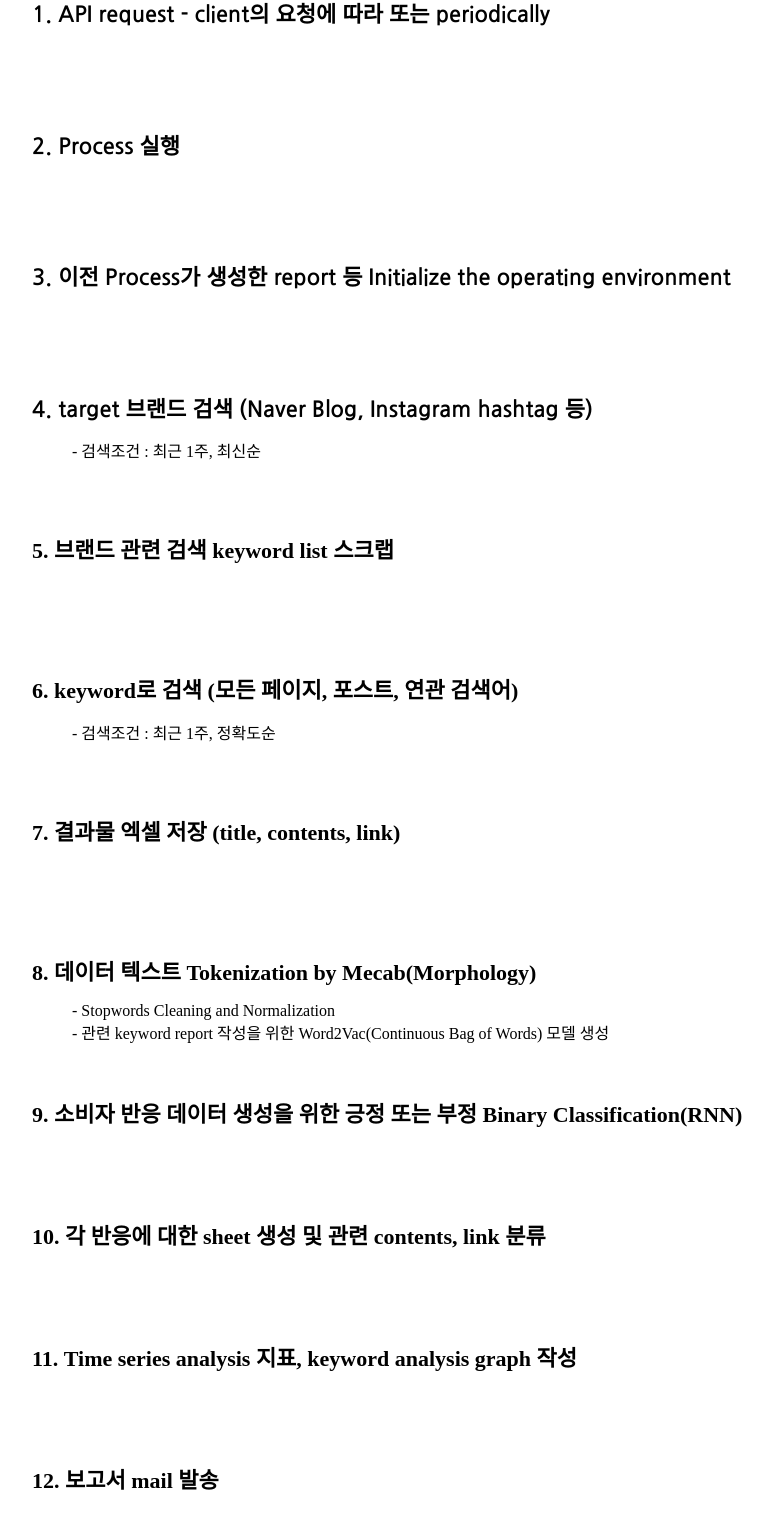
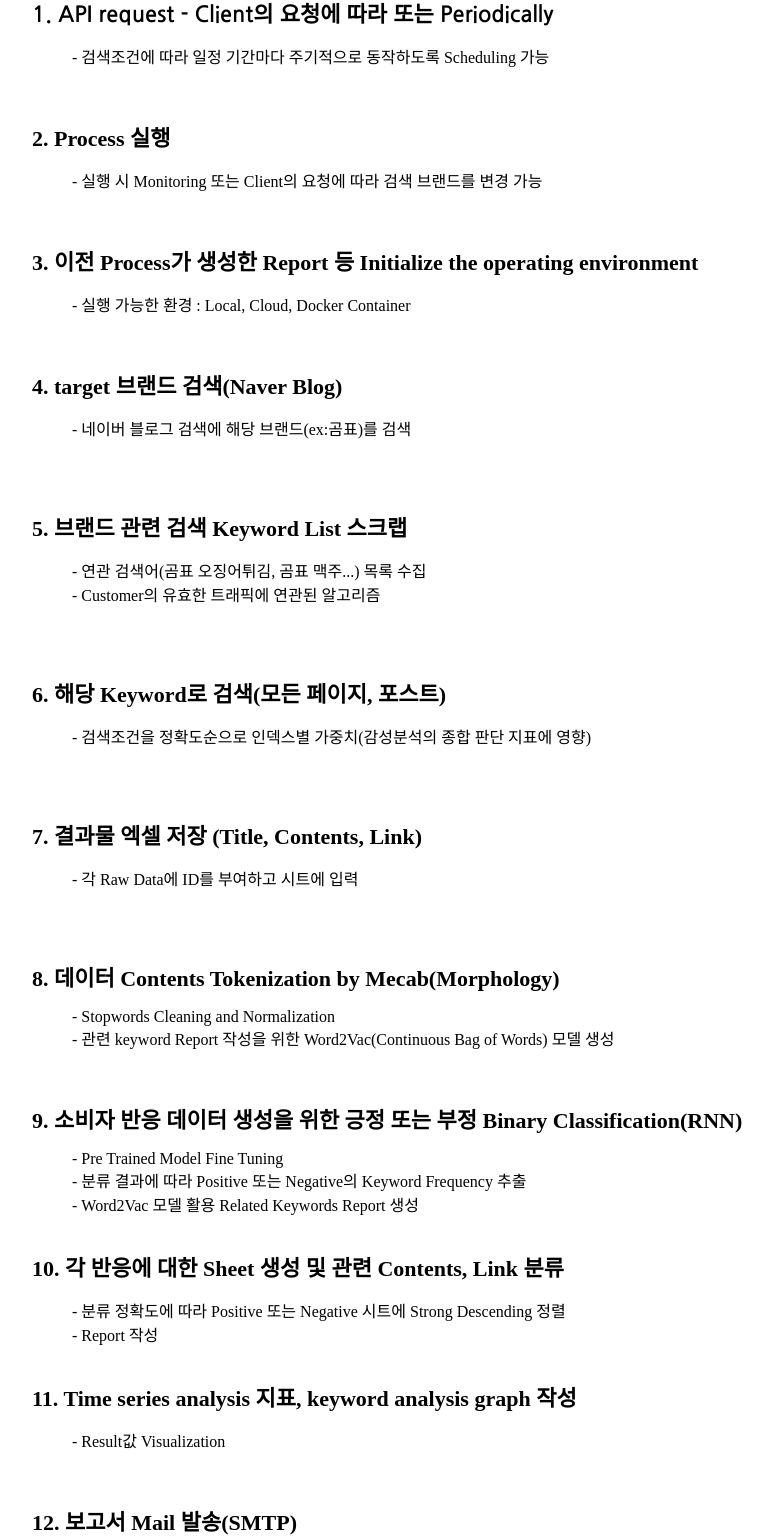
Before and after one commit to woodnlowkey/robocorp_sample, a plain HTML site: page index.html in a window 1280 px wide. Shown: the part 104-1642 px from the top of the page, without its empty margins (465-1238 px from the left). Drawn offline with Linux system fonts and the light colour scheme; a script that the page names is missing.

Commit message:
Update index.html

```diff
--- a/index.html
+++ b/index.html
@@ -13,78 +13,80 @@
         <iframe id="legend" src="legend.html" frameborder="0"></iframe>
         <div id="description">
             <p>
-                <span>1. API request - client의 요청에 따라 또는 periodically</span><br>
-                <br>
-                <br>
-                <br>
+                <span>1. API request - Client의 요청에 따라 또는 Periodically</span><br>
+                <blockquote>
+                    - 검색조건에 따라 일정 기간마다 주기적으로 동작하도록 Scheduling 가능<br>
+                </blockquote>
                 <br>
                 <br>
                 <span>2. Process 실행</span><br>
+                <blockquote>
+                    - 실행 시 Monitoring 또는 Client의 요청에 따라 검색 브랜드를 변경 가능
+                </blockquote>
                 <br>
                 <br>
+                <span>3. 이전 Process가 생성한 Report 등 Initialize the operating environment</span><br>
+                <blockquote>
+                    - 실행 가능한 환경 : Local, Cloud, Docker Container
+                </blockquote>
                 <br>
                 <br>
-                <br>
-                <span>3. 이전 Process가 생성한 report 등 Initialize the operating environment</span><br>
-                <br>
-                <br>
-                <br>
-                <br>
-                <br>
-                <span>4. target 브랜드 검색 (Naver Blog, Instagram hashtag 등)</span><br>
+                <span>4. target 브랜드 검색(Naver Blog)</span><br>
                 <blockquote>
-                - 검색조건 : 최근 1주, 최신순<br>
+                    - 네이버 블로그 검색에 해당 브랜드(ex:곰표)를 검색
                 </blockquote>
                 <br>
                 <br>
                 <br>
-                <span>5. 브랜드 관련 검색 keyword list 스크랩</span><br>
-                <br>
-                <br>
-                <br>
-                <br>
-                <br>
-                <br>
-                <span>6. keyword로 검색 (모든 페이지, 포스트, 연관 검색어)</span><br>
+                <span>5. 브랜드 관련 검색 Keyword List 스크랩</span><br>
                 <blockquote>
-                - 검색조건 : 최근 1주, 정확도순<br>
+                    - 연관 검색어(곰표 오징어튀김, 곰표 맥주...) 목록 수집<br>
+                    - Customer의 유효한 트래픽에 연관된 알고리즘
                 </blockquote>
                 <br>
                 <br>
                 <br>
-                <span>7. 결과물 엑셀 저장 (title, contents, link)</span><br>
+                <span>6. 해당 Keyword로 검색(모든 페이지, 포스트)</span><br>
+                <blockquote>
+                    - 검색조건을 정확도순으로 인덱스별 가중치(감성분석의 종합 판단 지표에 영향)<br>
+                </blockquote>
                 <br>
                 <br>
                 <br>
+                <span>7. 결과물 엑셀 저장 (Title, Contents, Link)</span><br>
+                <blockquote>
+                    - 각 Raw Data에 ID를 부여하고 시트에 입력<br>
+                </blockquote>
                 <br>
                 <br>
                 <br>
-                <span>8. 데이터 텍스트 Tokenization by Mecab(Morphology)</span>
+                <span>8. 데이터 Contents Tokenization by Mecab(Morphology)</span>
                 <blockquote>
-                - Stopwords Cleaning and Normalization<br>
-                - 관련 keyword report 작성을 위한 Word2Vac(Continuous Bag of Words) 모델 생성
+                    - Stopwords Cleaning and Normalization<br>
+                    - 관련 keyword Report 작성을 위한 Word2Vac(Continuous Bag of Words) 모델 생성
                 </blockquote>
                 <br>
                 <br>
                 <span>9. 소비자 반응 데이터 생성을 위한 긍정 또는 부정 Binary Classification(RNN)</span><br>
+                <blockquote>
+                    - Pre Trained Model Fine Tuning<br>
+                    - 분류 결과에 따라 Positive 또는 Negative의 Keyword Frequency 추출<br>
+                    - Word2Vac 모델 활용 Related Keywords Report 생성
+                </blockquote>
+                <br>
+                <span>10. 각 반응에 대한 Sheet 생성 및 관련 Contents, Link 분류</span><br>
+                <blockquote>
+                    - 분류 정확도에 따라 Positive 또는 Negative 시트에 Strong Descending 정렬<br>
+                    - Report 작성
+                </blockquote>
+                <br>
+                <span>11. Time series analysis 지표, keyword analysis graph 작성</span><br>
+                <blockquote>
+                    - Result값 Visualization<br>
+                </blockquote>
                 <br>
                 <br>
-                <br>
-                <br>
-                <br>
-                <span>10. 각 반응에 대한 sheet 생성 및 관련 contents, link 분류</span><br>
-                <br>
-                <br>
-                <br>
-                <br>
-                <br>
-                <span>11. Time series analysis 지표, keyword analysis graph 작성</span><br>
-                <br>
-                <br>
-                <br>
-                <br>
-                <br>
-                <span>12. 보고서 mail 발송</span><br>
+                <span>12. 보고서 Mail 발송(SMTP)</span><br>
                 <br>
                 <br>
                 <br>
```
